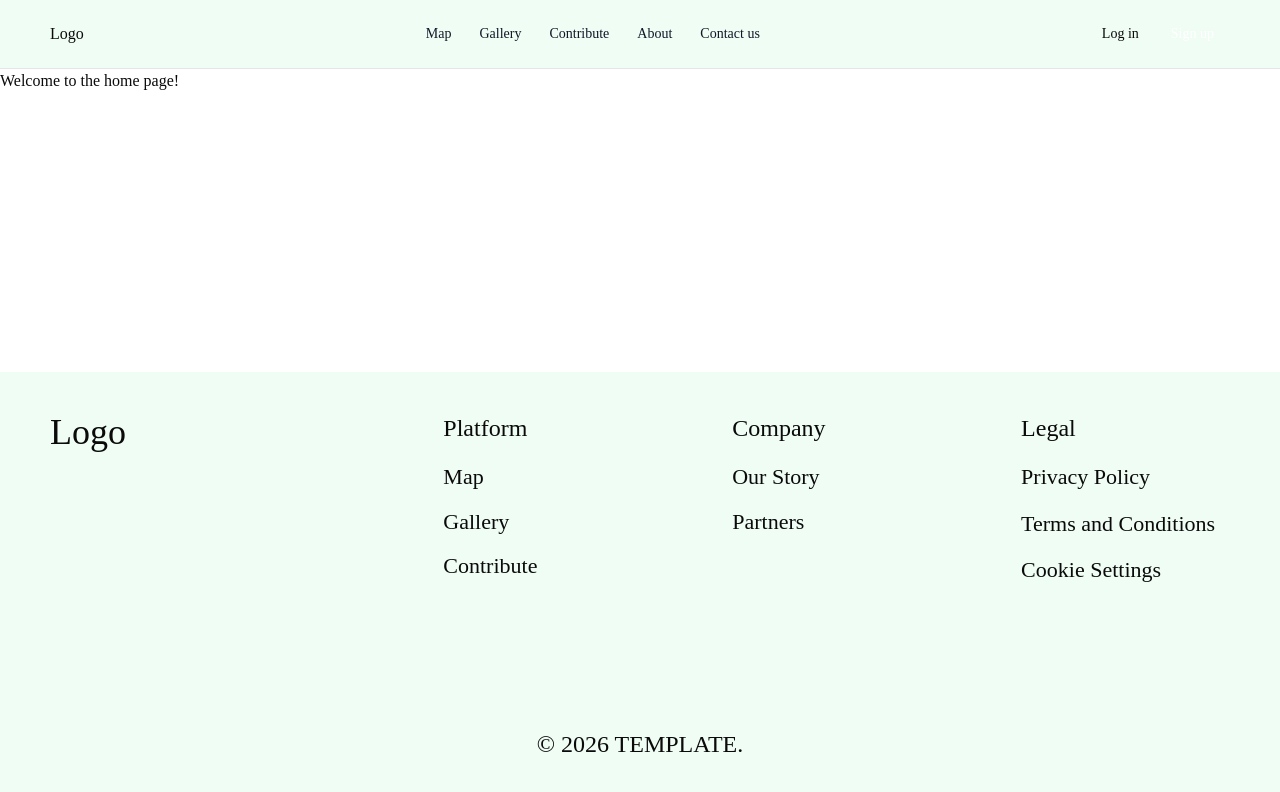
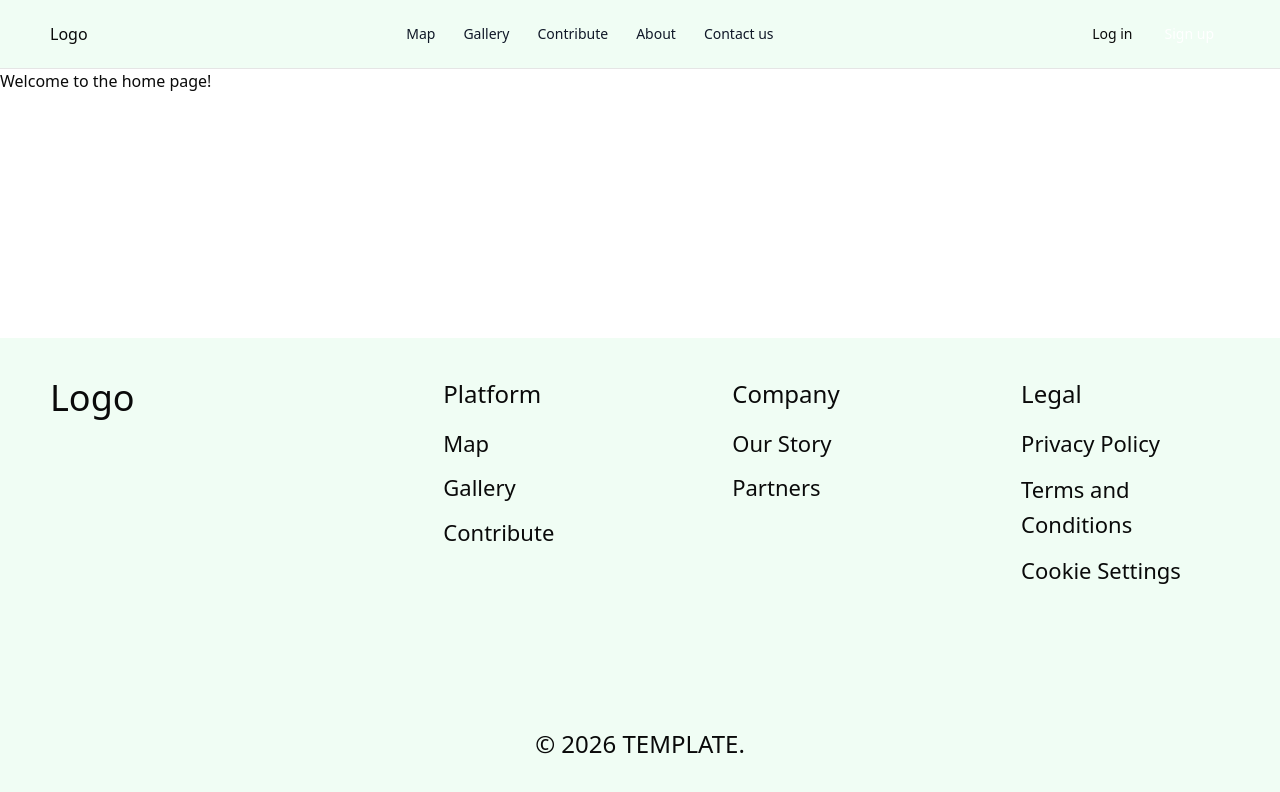
Before and after one commit to Ishrat2413/next-frontend-template, a Next.js app: page / in a window 1280 px wide. Shown: the top 792 px of the page. Built offline with nearby package versions, Linux system fonts and the light colour scheme.

Commit message:
feat: Update font handling and layout structure; replace Geist font with system font stack

```diff
--- a/app/(dashboard)/layout.tsx
+++ b/app/(dashboard)/layout.tsx
@@ -1,5 +1,5 @@
 import AuthGuard from "@/components/shared/auth-guard";
-import { Sidebar } from "@/components/dashboard/sidebar";
+import { DashboardShell } from "@/components/dashboard/dashboard-shell";
 
 export default function DashboardLayout({
   children,
@@ -8,10 +8,7 @@ export default function DashboardLayout({
 }) {
   return (
     <AuthGuard>
-      <div className="flex min-h-screen bg-slate-50">
-        <Sidebar />
-        <main className="flex-1 p-8">{children}</main>
-      </div>
+      <DashboardShell>{children}</DashboardShell>
     </AuthGuard>
   );
 }
--- a/app/globals.css
+++ b/app/globals.css
@@ -7,8 +7,12 @@
 @theme inline {
   --color-background: var(--background);
   --color-foreground: var(--foreground);
-  --font-sans: var(--font-sans);
-  --font-mono: var(--font-geist-mono);
+  --font-sans:
+    ui-sans-serif, system-ui, -apple-system, BlinkMacSystemFont, "Segoe UI",
+    sans-serif;
+  --font-mono:
+    ui-monospace, SFMono-Regular, Menlo, Monaco, Consolas, "Liberation Mono",
+    monospace;
   --font-heading: var(--font-sans);
   --color-sidebar-ring: var(--sidebar-ring);
   --color-sidebar-border: var(--sidebar-border);
--- a/app/layout.tsx
+++ b/app/layout.tsx
@@ -1,20 +1,9 @@
 import type { Metadata } from "next";
-import { Geist, Geist_Mono } from "next/font/google";
 import "./globals.css";
 import { Providers } from "@/providers/app-providers";
 
-const geistSans = Geist({
-  variable: "--font-geist-sans",
-  subsets: ["latin"],
-});
-
-const geistMono = Geist_Mono({
-  variable: "--font-geist-mono",
-  subsets: ["latin"],
-});
-
 export const metadata: Metadata = {
-  title: "Create Next App",
+  title: "Template",
   description: "Generated by create next app",
 };
 
@@ -24,11 +13,8 @@ export default function RootLayout({
   children: React.ReactNode;
 }>) {
   return (
-    <html
-      lang="en"
-      className={`${geistSans.variable} ${geistMono.variable} h-full antialiased`}
-    >
-      <body className="min-h-full flex flex-col">
+    <html lang='en' className='antialiased'>
+      <body className='min-h-full flex flex-col'>
         <Providers>{children}</Providers>
       </body>
     </html>
```
Also changed, not shown: constants/roles.ts (+4 -4 lines), public/images/auth.png (added), 1 other file (tests, documents, lock files or other folders).
